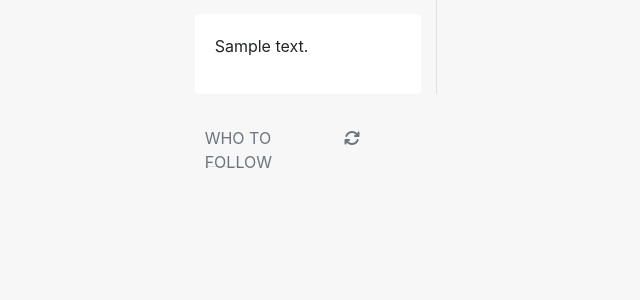
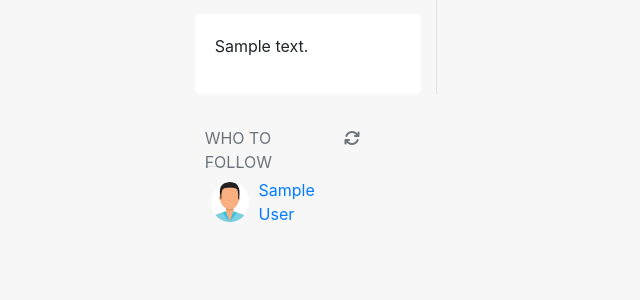
Before and after one commit to Samitti/Twitter-Redesign-Capstone, a Rails app: page /home in a window 1280 px wide. Shown: the part 269-569 px from the top of the page, without its empty margins (550-1190 px from the left). Run offline with Rails 7, Linux system fonts and the light colour scheme; tables that the repository leaves empty hold one stand-in row (values such as "Sample post"); style sheets or scripts are compiled from the project's sources; some libraries are stand-ins or nearby versions.

Commit message:
created the Following model and add self referencial associations

```diff
--- a/app/assets/stylesheets/pages.scss
+++ b/app/assets/stylesheets/pages.scss
@@ -108,6 +108,7 @@ h1{
   height: 40px;
   width: 40px;
   margin-right: 10px;
+  border-radius: 50%;
 }
 
 .user_following,
--- a/app/controllers/pages_controller.rb
+++ b/app/controllers/pages_controller.rb
@@ -5,6 +5,7 @@ class PagesController < ApplicationController
   def home
     @posts= Post.all
     @newPost = Post.new
+    @users = User.all
   end
 
   def profile
--- a/app/controllers/posts_controller.rb
+++ b/app/controllers/posts_controller.rb
@@ -12,9 +12,9 @@ class PostsController < ApplicationController
     @post.user_id = current_user.id
     respond_to do |f|
       if (@post.save)
-        f.html { redirect_to profile_path, notice: "Post Created" }
+        f.html { redirect_to home_path, notice: "Post Created" }
       else
-        f.html { redirect_to profile_path, notice: @post.errors.full_messages }
+        f.html { redirect_to home_path, notice: @post.errors.full_messages }
       end
     end
   end
--- /dev/null
+++ b/app/models/following.rb
@@ -0,0 +1,6 @@
+class Following < ApplicationRecord
+  belongs_to :follower, class_name: 'User'
+  belongs_to :followed, class_name: 'User'
+  validates :followed_id, presence: true
+  validates :follower_id, presence: true
+end
--- a/app/views/pages/_navbar_layout.html.erb
+++ b/app/views/pages/_navbar_layout.html.erb
@@ -14,11 +14,11 @@
       </div>
       <div class="row text-secondary">
         <div class="user_following text-center">
-          <span class="large-font d-block">1</span>
+          <span class="large-font d-block"><%= current_user.following.count %></span>
           <span>Folowing</span>
         </div>
         <div class="user_followers text-center">
-          <span class="large-font d-block">1</span>
+          <span class="large-font d-block"><%= current_user.followers.count %></span>
           <span>Followers</span>
         </div>
       </div>
--- a/app/views/pages/home.html.erb
+++ b/app/views/pages/home.html.erb
@@ -35,4 +35,16 @@
       <div class="text-secondary pt-3 who-to-follow d-flex">
         <p class="mr-5"> WHO TO FOLLOW </p> <i class="fas fa-sync ml-4 mt-1 text-secondary"></i>
       </div>
+        <div>
+        <% for p in @users do %>
+            <div class="user_image_name d-flex pl-3 align-items-center">
+                <% if  p.photo.attached? %>
+                    <img src="<%= (url_for(p.photo)) %>" class="profile_image">
+                <% else %>
+                    <img src="avatar.jpg" class="profile_image">
+                <% end %>
+                <%= link_to p.full_name, profile_path %>
+            </div>
+          <% end %>
+        </div>
     </div>
--- a/config/routes.rb
+++ b/config/routes.rb
@@ -1,7 +1,12 @@
 Rails.application.routes.draw do
   root 'pages#index'
+  resources :users
+  resources :users do
+    member do
+      get :following, :followers
+    end
+  end
   resources :sessions
-  resources :users
   resources :posts
   get '/index' => 'pages#index'
   get '/home' => 'pages#home'
```
Also changed, not shown: app/models/user.rb (+21 -1 lines), db/migrate/20200720101001_create_followings.rb (added, +10 -0 lines), test/fixtures/followings.yml (added, +11 -0 lines), test/models/following_test.rb (added, +7 -0 lines), db/schema.rb.
